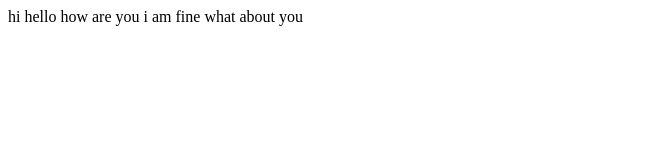
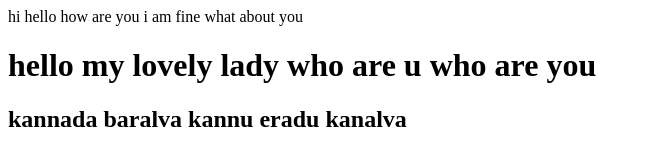
Before and after one commit to Shashikiran1297/PracticeGitAndGithub2, a plain HTML site: page Shashikiran.html in a window 1280 px wide. Shown: the whole page, without its empty margins (0-651 px from the left). Drawn offline with Linux system fonts and the light colour scheme.

Commit message:
premaloka

```diff
--- a/Shashikiran.html
+++ b/Shashikiran.html
@@ -7,5 +7,7 @@
 </head>
 <body>
     hi hello how are you i am fine what about you
+    <h1>hello my lovely lady who are u who are you</h1>
+    <h2>kannada baralva kannu eradu kanalva</h2>
 </body>
 </html>
```
